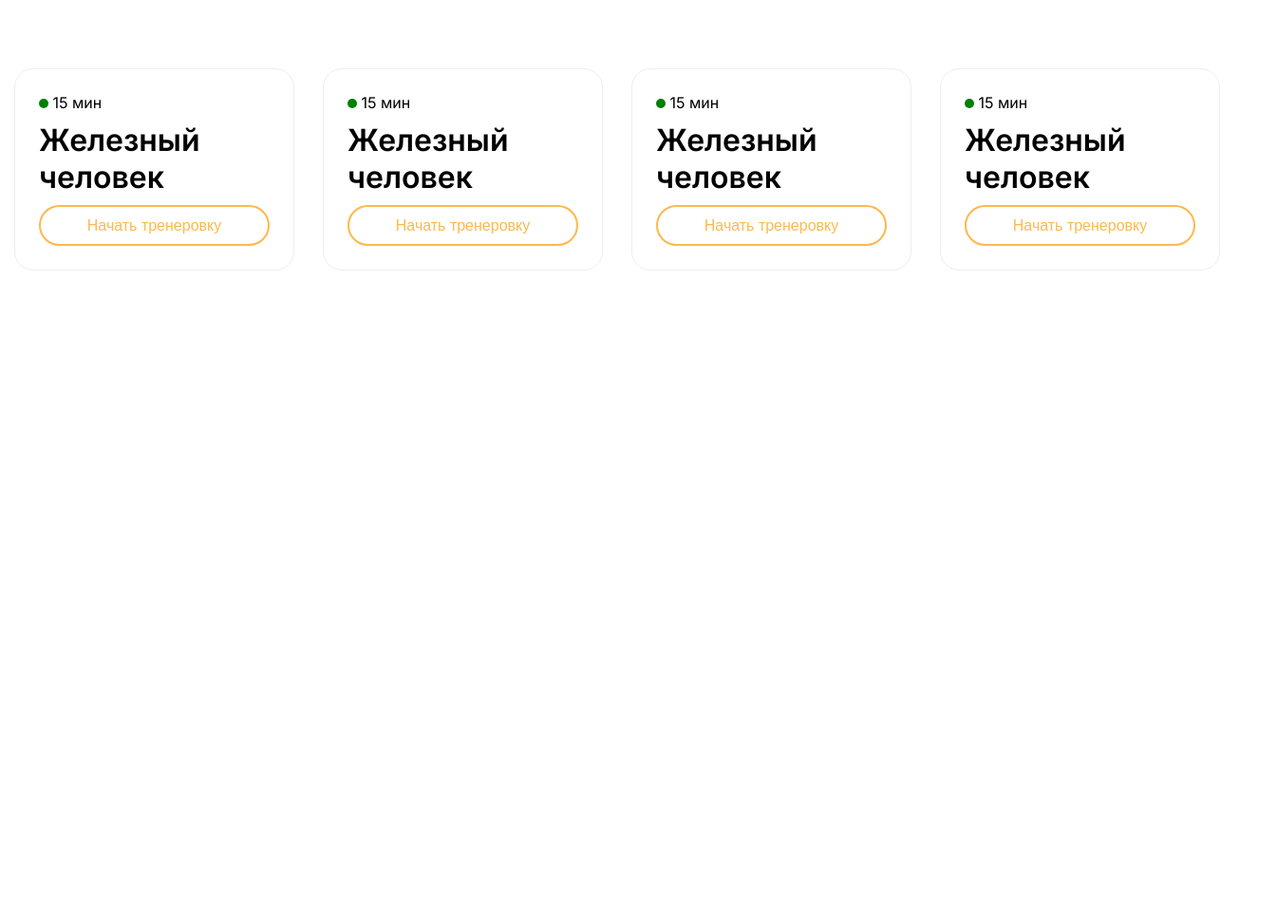
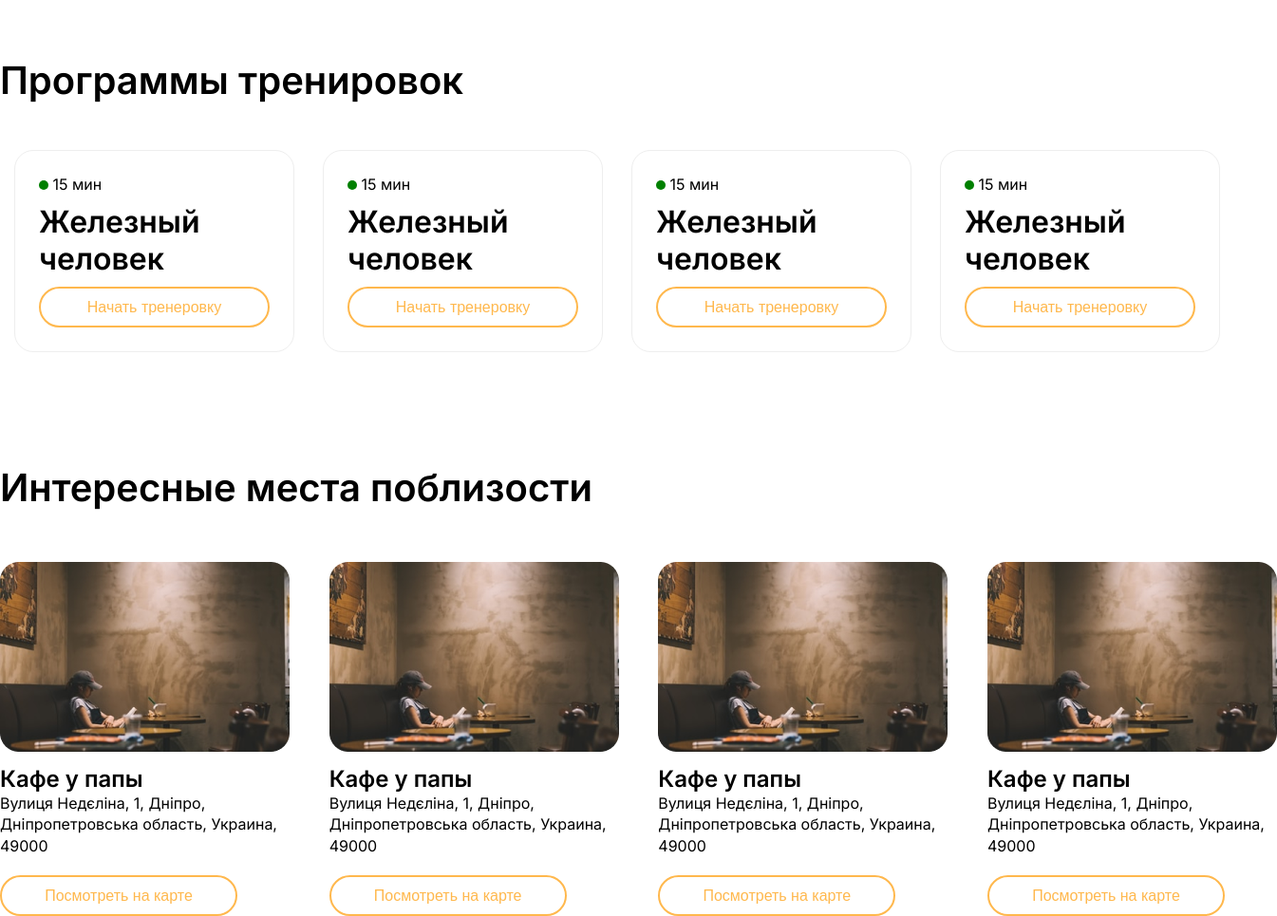
Before and after one commit to VovaPolyakov/sport-project, a plain HTML site: page main.html in a window 1280 px wide. Shown: the part 1328-2293 px from the top of the page at 95% size, 1345 px wide, since content can reach past the window. Before the commit the page ends 1628 px from the top, so only its background shows below. Drawn offline with Linux system fonts and the light colour scheme.

Commit message:
add section 'places' and styles

```diff
--- a/css/main.css
+++ b/css/main.css
@@ -56,6 +56,7 @@ header{
     font-size: 16px;
     line-height: 19px;
     color: #2C2C2C;
+    cursor: pointer;
 }
 
 .info{
@@ -190,6 +191,14 @@ header{
 .workout__content {
 
 }
+.workout__title{
+    font-style: normal;
+    font-weight: 700;
+    font-size: 40px;
+    line-height: 140%;
+    color: #000000;
+    padding-bottom: 30px;
+}
 .workout__row {
     display: flex;
     justify-content: space-between;
@@ -235,3 +244,60 @@ header{
     padding: 10px;
     cursor: pointer;
 }
+
+
+
+.places {
+    margin-top: 100px;
+}
+.places__content {
+}
+.places__title {
+    font-style: normal;
+    font-weight: 700;
+    font-size: 40px;
+    line-height: 140%;
+    color: #000000;
+    margin-bottom: 50px;
+}
+.places__row {
+    display: flex;
+    justify-content: space-between;
+}
+.place {
+    display: flex;
+    flex-direction: column;
+    flex-wrap: wrap;
+    width: 20%;
+}
+.place__img {
+    padding-bottom: 10px;
+}
+.place__title {
+    font-style: normal;
+    font-weight: 600;
+    font-size: 24px;
+    line-height: 29px;
+    color: #000000;
+}
+.place__text {
+    font-style: normal;
+    font-weight: 400;
+    font-size: 16px;
+    line-height: 140%;
+    color: #000000;
+}
+.place__button {
+    background: #FFFFFF;
+    border: 2px solid #FFB84D;
+    border-radius: 100px;
+    font-style: normal;
+    font-weight: 500;
+    font-size: 16px;
+    line-height: 19px;
+    text-align: center;
+    color: #FFB84D;
+    padding: 10px;
+    margin-top: 20px;
+    width: 250px;
+}
--- a/main.html
+++ b/main.html
@@ -87,6 +87,7 @@
         <section class="workout">
             <div class="container">
                 <div class="workout__content">
+                    <h1 class="workout__title">Программы тренировок</h1>
                     <div class="workout__row">
                         <div class="workout__item">
                             <div class="item__time">
@@ -124,6 +125,65 @@
                 </div>
             </div>
         </section>
+        <section class="places">
+            <div class="container">
+                <div class="places__content">
+                    <div class="places__title">
+                        Интересные места поблизости
+                    </div>
+                    <div class="places__row">
+                        <div class="place">
+                            <div class="place__img">
+                                <img src="img/placeImg.png">
+                            </div>
+                            <div class="place__title">
+                                Кафе у папы
+                            </div>
+                            <div class="place__text">
+                                Вулиця Недєліна, 1, Дніпро, Дніпропетровська область, Украина, 49000
+                            </div>
+                            <button class="place__button">Посмотреть на карте</button>
+                        </div>
+                        <div class="place">
+                            <div class="place__img">
+                                <img src="img/placeImg.png">
+                            </div>
+                            <div class="place__title">
+                                Кафе у папы
+                            </div>
+                            <div class="place__text">
+                                Вулиця Недєліна, 1, Дніпро, Дніпропетровська область, Украина, 49000
+                            </div>
+                            <button class="place__button">Посмотреть на карте</button>
+                        </div>
+                        <div class="place">
+                            <div class="place__img">
+                                <img src="img/placeImg.png">
+                            </div>
+                            <div class="place__title">
+                                Кафе у папы
+                            </div>
+                            <div class="place__text">
+                                Вулиця Недєліна, 1, Дніпро, Дніпропетровська область, Украина, 49000
+                            </div>
+                            <button class="place__button">Посмотреть на карте</button>
+                        </div>
+                        <div class="place">
+                            <div class="place__img">
+                                <img src="img/placeImg.png">
+                            </div>
+                            <div class="place__title">
+                                Кафе у папы
+                            </div>
+                            <div class="place__text">
+                                Вулиця Недєліна, 1, Дніпро, Дніпропетровська область, Украина, 49000
+                            </div>
+                            <button class="place__button">Посмотреть на карте</button>
+                        </div>
+                    </div>
+                </div>
+            </div>
+        </section>
     </main>
 </body>
 </html>
```
Also changed, not shown: img/placeImg.png (added).
